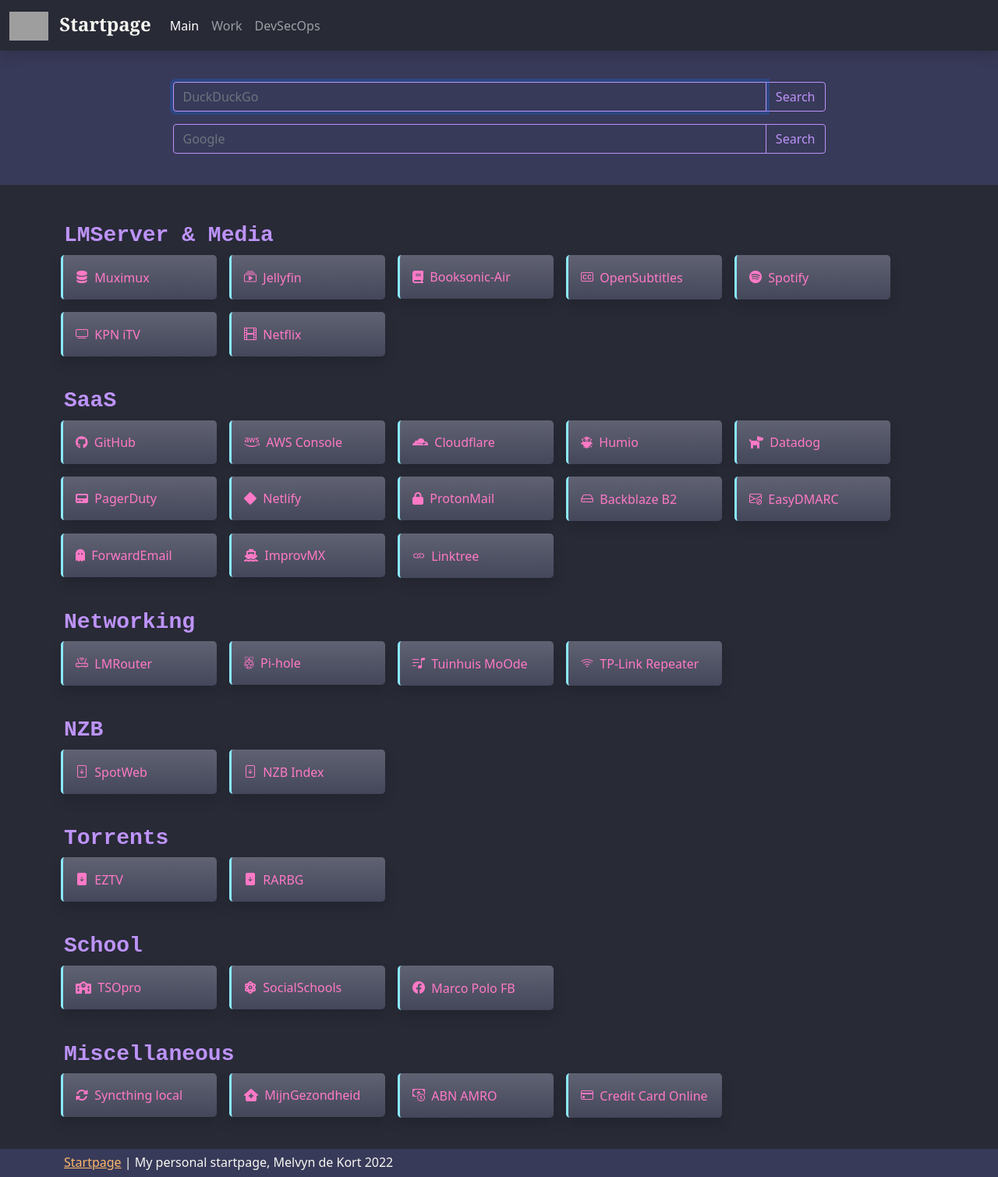
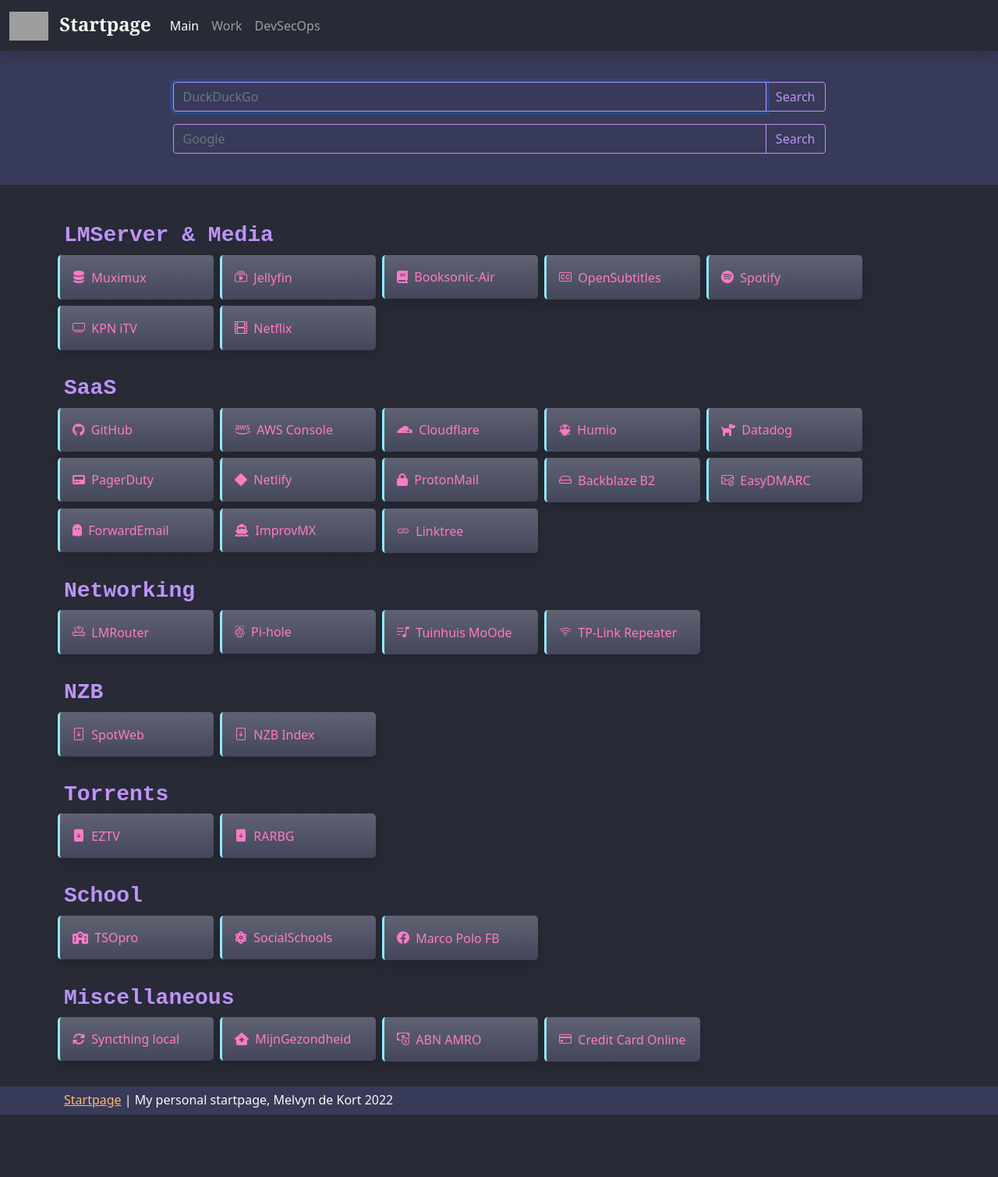
Before and after one commit to melvyndekort/startpage, a Jekyll site: the page built from pages/index.md, in a window 1280 px wide. Shown: the whole page at 78% size. Built offline with Jekyll 4.4.1, drawn with Linux system fonts in a browser that asks for light colours; nearby versions of some CDN libraries; after the commit the page ends 1429 px from its top, so only the background shows below that; grey boxes are pictures that could not be loaded.

Commit message:
Everything a bit closer together

```diff
--- a/_layouts/data.html
+++ b/_layouts/data.html
@@ -10,9 +10,9 @@
         </h3>
         <div class="row row-cols-auto">
             {% for site in category.sites %}
-              <div class="col gx-3">
+              <div class="col gx-2">
                 <a href="{{ site.url }}" class="link-pink text-decoration-none fs-6">
-                  <div class="bookmark mb-3 p-3 bg-secondary bg-gradient rounded-3 border-start border-3 border-primary shadow">
+                  <div class="bookmark mb-2 p-3 bg-secondary bg-gradient rounded-3 border-start border-3 border-primary shadow">
                     {% if site.icon %}
                       <i class="{{ site.icon }}"></i>&nbsp;
                     {% endif %}
```
